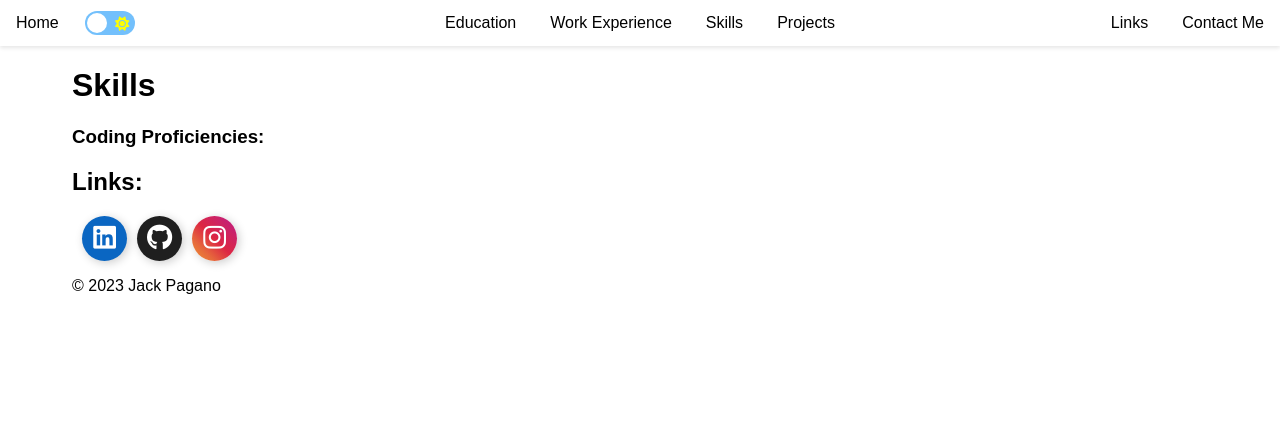
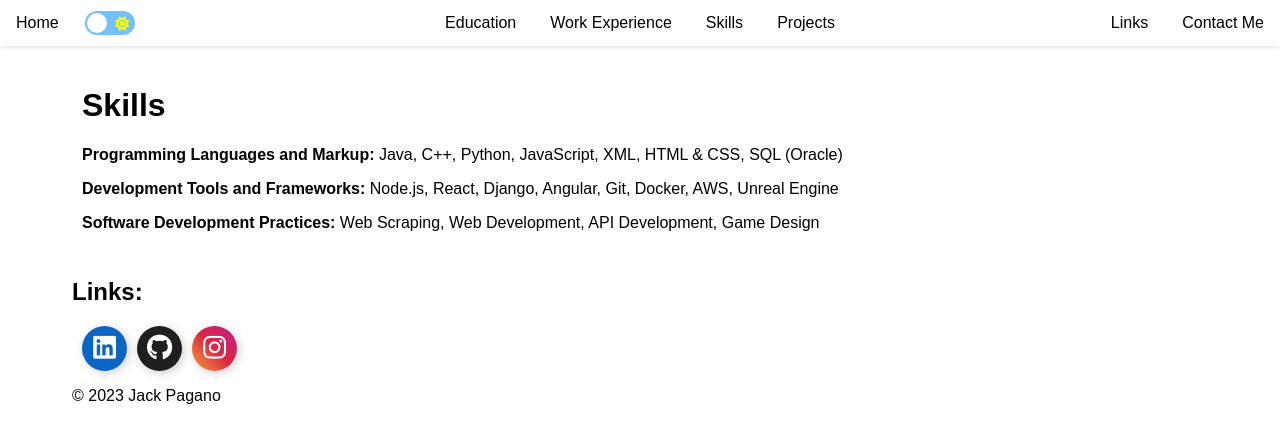
Before and after one commit to JackPagano/JackPagano.github.io, a plain HTML site: page skills.html in a window 1280 px wide. Drawn offline with Linux system fonts and the light colour scheme.

Commit message:
skills update

```diff
--- a/skills.html
+++ b/skills.html
@@ -73,8 +73,13 @@
 
     <!-- Skills -->
     <main>
-        <h1>Skills</h1>
-        <h3>Coding Proficiencies:</h3>
+        <div class="skills-section">
+            <h1>Skills</h1>
+            <p><strong>Programming Languages and Markup:</strong> Java, C++, Python, JavaScript, XML, HTML & CSS, SQL (Oracle)</p>
+            <p><strong>Development Tools and Frameworks:</strong> Node.js, React, Django, Angular, Git, Docker, AWS, Unreal Engine</p>
+            <p><strong>Software Development Practices:</strong> Web Scraping, Web Development, API Development, Game Design</p>
+        </div>
+
     </main>
 
     <!-- Links -->
--- a/styles.css
+++ b/styles.css
@@ -692,6 +692,13 @@ input:checked + .slider i.fa-sun {
     }
 
 
+    /* Skills */
+    .skills-section {
+        padding: 10px 0;
+        margin: 10px;
+    }
+
+
     /* Contact Me */
     #subject {
         padding-bottom: 5px;
```
